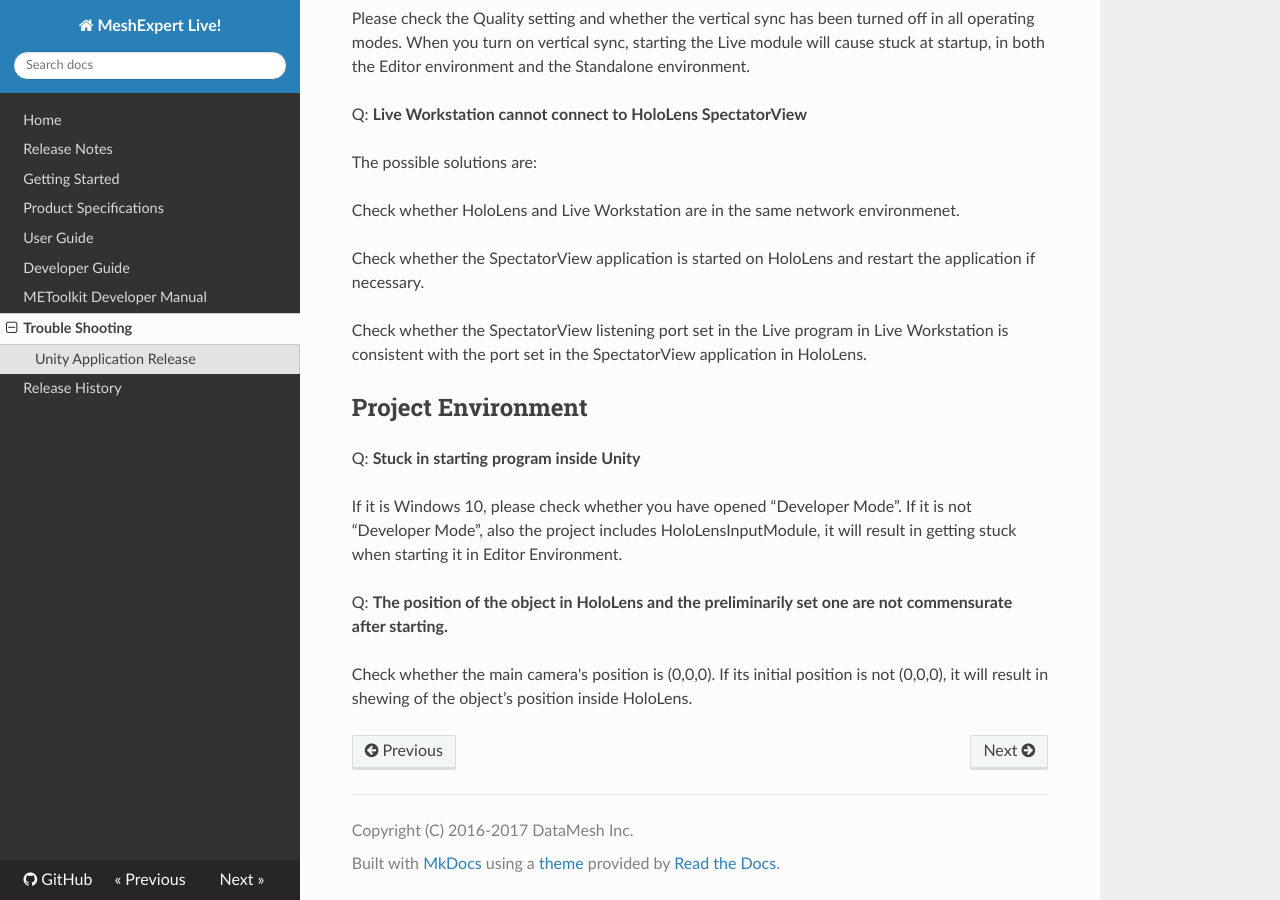
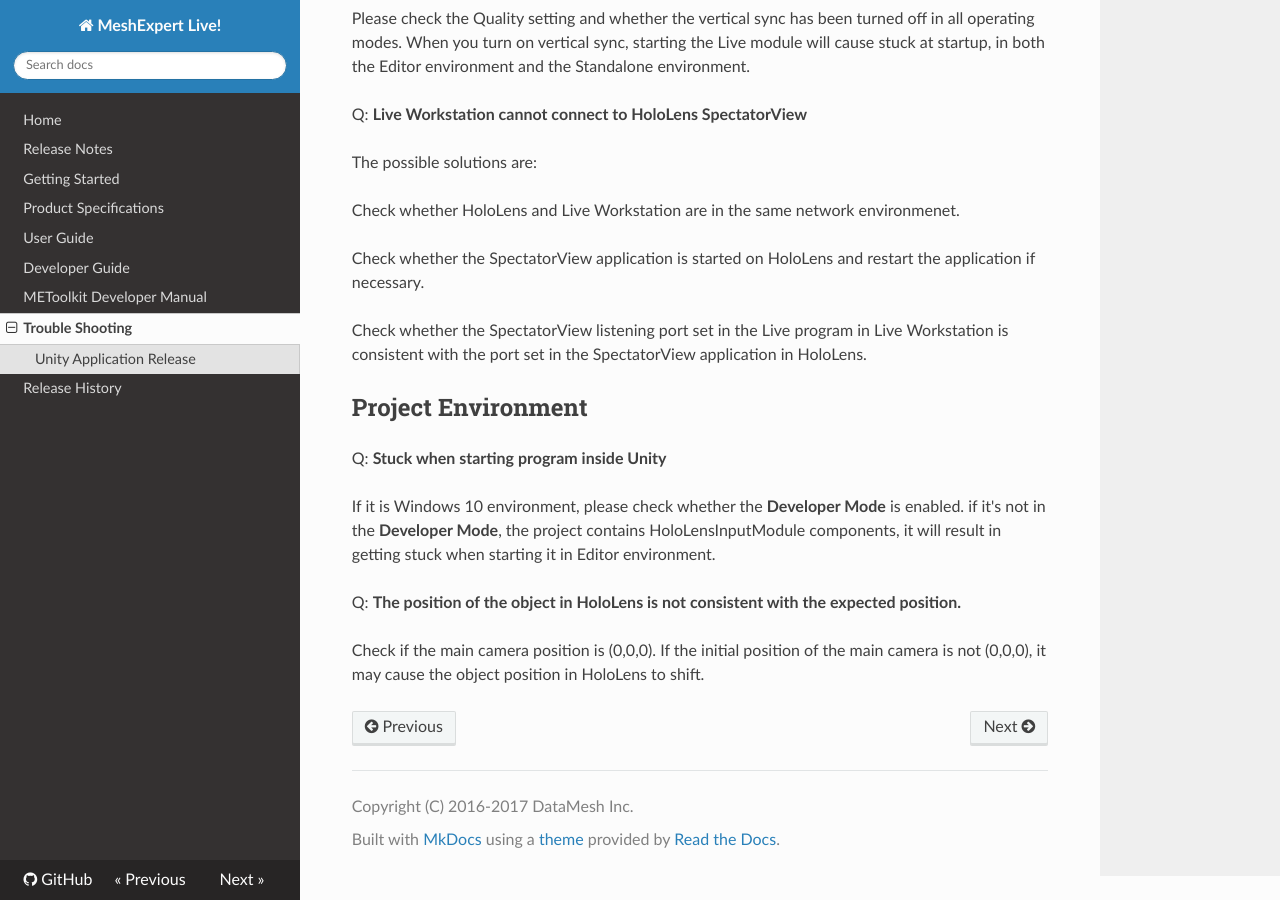
Before and after one commit to michael2008/ME-Live-Doc, an MkDocs documentation site: the page built from docs/trouble-shooting.md, in a window 1280 px wide and 900 px high, scrolled down 2614 px. Built offline with MkDocs 1.6.1, drawn with Linux system fonts in a browser that asks for light colours; nearby versions of some CDN libraries; old or Windows-style settings are respelled for this version of MkDocs.

Commit message:
Create trouble-shooting.md

```diff
--- a/docs/trouble-shooting.md
+++ b/docs/trouble-shooting.md
@@ -86,10 +86,11 @@ Check whether the SpectatorView application is started on HoloLens and restart t
 Check whether the SpectatorView listening port set in the Live program in Live Workstation is consistent with the port set in the SpectatorView application in HoloLens.
 
 ## Project Environment
-Q: **Stuck in starting program inside Unity**
+Q: **Stuck when starting program inside Unity**
 
-If it is Windows 10, please check whether you have opened “Developer Mode”. If it is not “Developer Mode”, also the project includes HoloLensInputModule, it will result in getting stuck when starting it in Editor Environment.
+If it is Windows 10 environment, please check whether the **Developer Mode** is enabled.
+if it's not in the **Developer Mode**, the project contains HoloLensInputModule components, it will result in getting stuck when starting it in Editor environment.
 
-Q: **The position of the object in HoloLens and the preliminarily set one are not commensurate after starting.**
+Q: **The position of the object in HoloLens is not consistent with the expected position.**
 
-Check whether the main camera's position is (0,0,0). If its initial position is not (0,0,0), it will result in shewing of the object’s position inside HoloLens.
+Check if the main camera position is (0,0,0). If the initial position of the main camera is not (0,0,0), it may cause the object position in HoloLens to shift.
```
